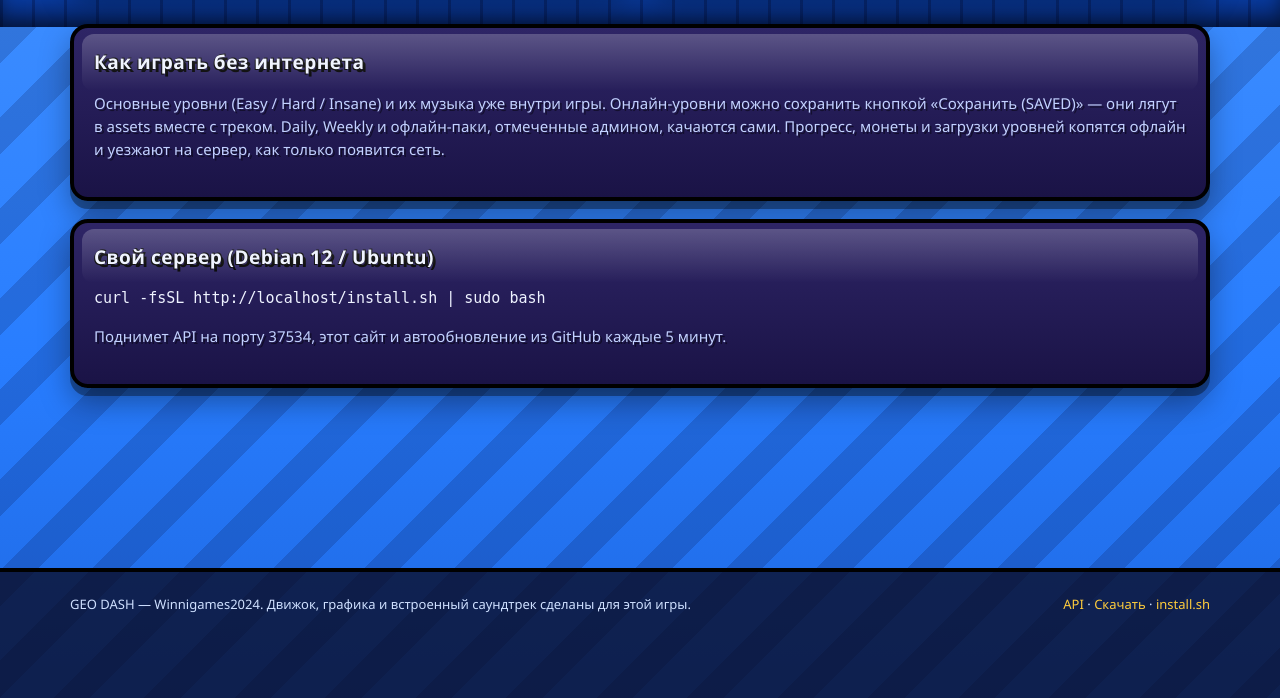
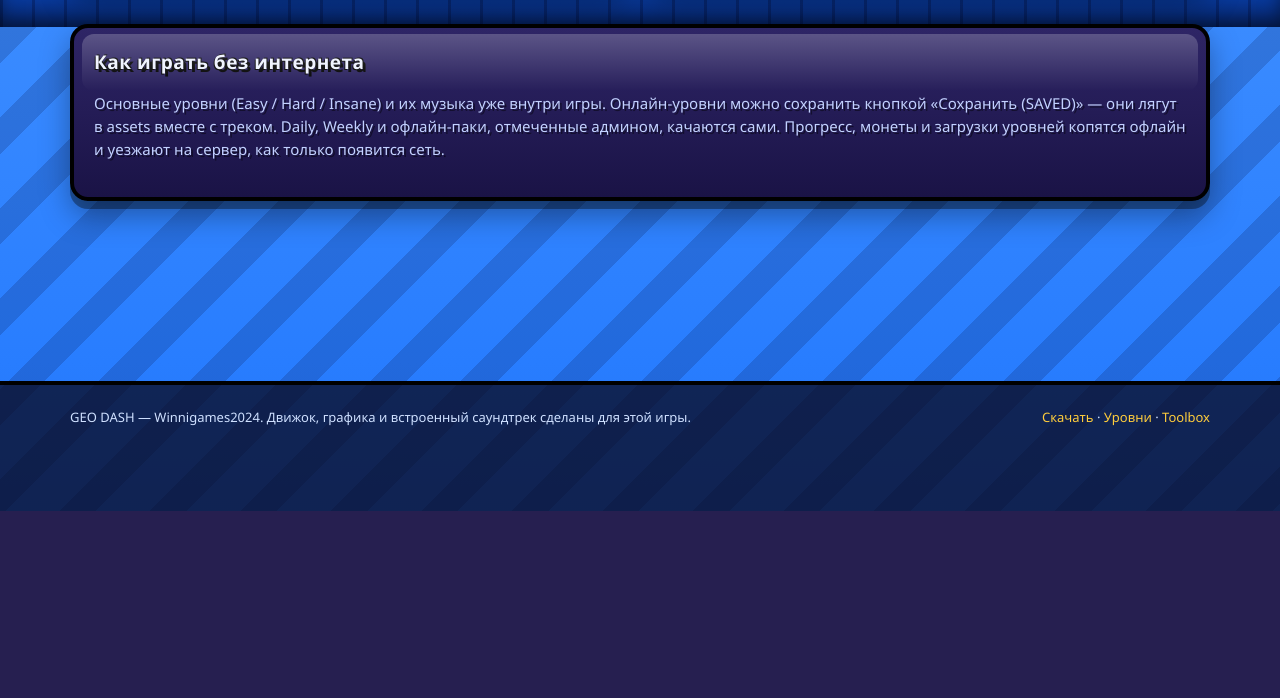
Before and after one commit to Winnigames2024-Original/mods, a PHP site: the page made by GEO DASH/site/download/index.php in a window 1280 px wide. Shown: the part 773-1471 px from the top of the page. After the commit the page ends 1284 px from the top, so only its background shows below. Run offline with PHP 8.4, Linux system fonts and the light colour scheme.

Commit message:
Сайт: убраны блоки про установку своего сервера и ссылка на install.sh
Co-Authored-By: Claude Opus 5 <noreply@anthropic.com>
Claude-Session: https://claude.ai/code/session_01JeKYsN4Pf7G8BgvyJ26nWH

```diff
--- a/GEO DASH/site/_inc/api.php
+++ b/GEO DASH/site/_inc/api.php
@@ -107,7 +107,7 @@ function gd_foot() {
     ?></main>
 <footer><div class="container flex">
   <div>GEO DASH — <?= h(GD_BRAND) ?>. Движок, графика и встроенный саундтрек сделаны для этой игры.</div>
-  <div class="right"><a href="/api/ping">API</a> · <a href="/download/">Скачать</a> · <a href="/install.sh">install.sh</a></div>
+  <div class="right"><a href="/download/">Скачать</a> · <a href="/levels/">Уровни</a> · <a href="/images/">Toolbox</a></div>
 </div></footer>
 </body></html><?php
 }
--- a/GEO DASH/site/download/index.php
+++ b/GEO DASH/site/download/index.php
@@ -75,11 +75,5 @@ gd_head('Скачать', 'download');
       на сервер, как только появится сеть.
     </p>
   </div>
-
-  <div class="card" style="margin-top:18px">
-    <h3>Свой сервер (Debian 12 / Ubuntu)</h3>
-    <pre class="cmd">curl -fsSL http://<?= h($host) ?>/install.sh | sudo bash</pre>
-    <p class="muted">Поднимет API на порту 37534, этот сайт и автообновление из GitHub каждые 5 минут.</p>
-  </div>
 </div></section>
 <?php gd_foot();
--- a/GEO DASH/site/index.php
+++ b/GEO DASH/site/index.php
@@ -88,10 +88,4 @@ gd_head('Главная', 'home');
   </table>
   <p><a class="btn small ghost" href="/levels/">Все уровни</a></p>
 </div></section>
-
-<section class="section"><div class="container">
-  <h2>Свой сервер</h2>
-  <p class="muted">Debian 12 / Ubuntu — одна команда:</p>
-  <pre class="cmd">curl -fsSL http://<?= h($_SERVER['HTTP_HOST'] ?? 'geodash.winnigames2024.ru') ?>/install.sh | sudo bash</pre>
-</div></section>
 <?php gd_foot();
```
